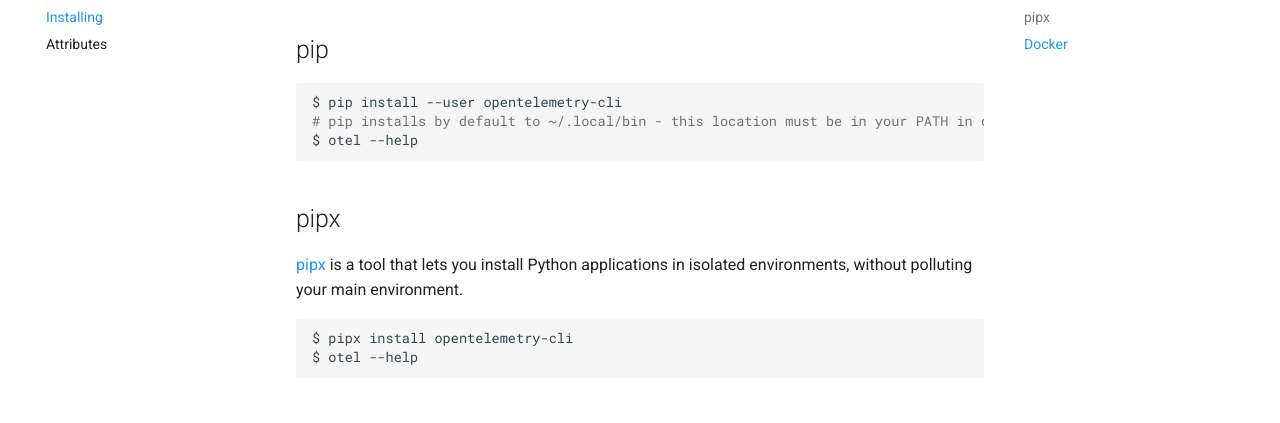
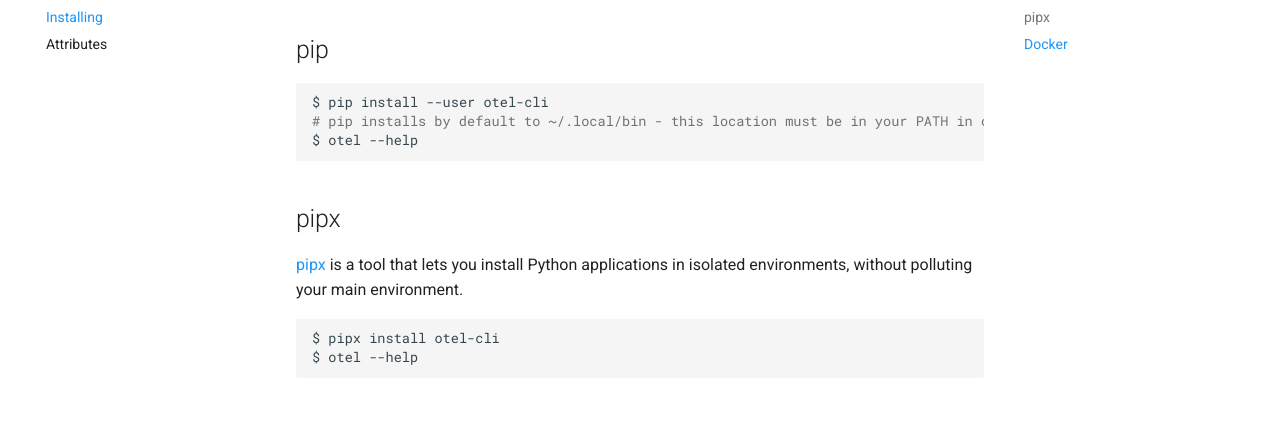
Before and after one commit to dell/opentelemetry-cli, an MkDocs documentation site: the page built from docs/installation.md, in a window 1280 px wide and 939 px high. Shown: the part 148-571 px from the top of the window. Built offline with MkDocs 1.6.1 and Material for MkDocs 9.7.7, drawn with Linux system fonts in a browser that asks for light colours; comment, search, counter and statistics services are not loaded.

Commit message:
Update installation.md
Signed-off-by: Moshi Binyamini <MoshiBin@users.noreply.github.com>

````diff
--- a/docs/installation.md
+++ b/docs/installation.md
@@ -3,7 +3,7 @@
 ## pip
 
 ```sh
-$ pip install --user opentelemetry-cli
+$ pip install --user otel-cli
 # pip installs by default to ~/.local/bin - this location must be in your PATH in order to run otel properly.
 $ otel --help
 ```
@@ -13,7 +13,7 @@ $ otel --help
 [pipx](https://pypa.github.io/pipx/) is a tool that lets you install Python applications in isolated environments, without polluting your main environment.
 
 ```sh
-$ pipx install opentelemetry-cli
+$ pipx install otel-cli
 $ otel --help
 ```
 
````
